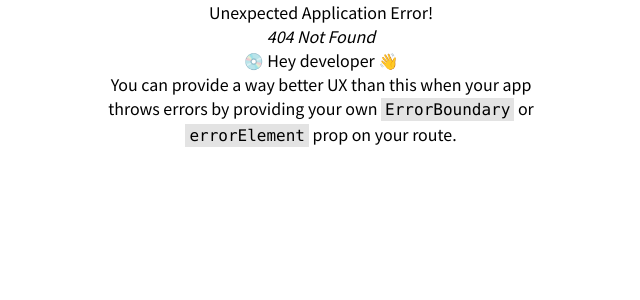
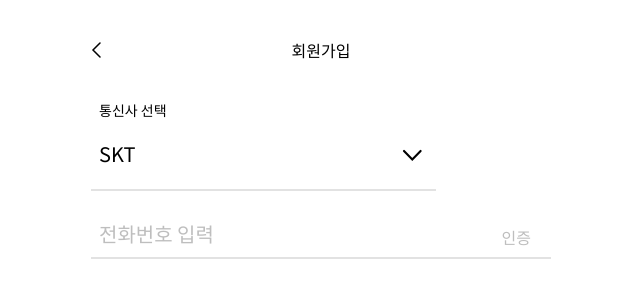
Before and after one commit to manu1307/bokduck-test-fe, a React (Vite) app: page /signup/phone in a window 1280 px wide. Before the commit this address had no page. Shown: the top 300 px of the page, without its empty margins (319-959 px from the left). Built offline with nearby package versions, Linux system fonts and the light colour scheme.

Commit message:
feat : 전화번호 인증 ui 추가

```diff
--- /dev/null
+++ b/src/components/Timer.tsx
@@ -0,0 +1,23 @@
+import { useEffect, useState } from "react";
+
+const secondFormat = (second: number) => {
+  if (second < 10) return `0${second}`;
+  return second;
+};
+function Timer() {
+  const [time, setTime] = useState<number>(180);
+  useEffect(() => {
+    const timer = setInterval(() => {
+      setTime((prev) => prev - 1);
+    }, 1000);
+    if (time <= 0) {
+      alert("인증시간이 초과되었습니다.");
+      clearInterval(timer);
+    }
+    return () => clearInterval(timer);
+  }, [time]);
+
+  return <div>{`${Math.floor(time / 60)} : ${secondFormat(time % 60)} `}</div>;
+}
+
+export default Timer;
--- a/src/main.tsx
+++ b/src/main.tsx
@@ -6,6 +6,7 @@ import { RouterProvider, createBrowserRouter } from "react-router-dom";
 import Login from "./pages/Login.tsx";
 import SignUp from "./pages/signup/SignUp.tsx";
 import RootSU from "./pages/signup/RootSU.tsx";
+import Verify from "./pages/signup/Verify.tsx";
 
 const router = createBrowserRouter([
   { path: "/", element: <App /> },
@@ -13,7 +14,10 @@ const router = createBrowserRouter([
   {
     path: "/signup",
     element: <RootSU />,
-    children: [{ path: "/signup/info", element: <SignUp /> }],
+    children: [
+      { path: "/signup/info", element: <SignUp /> },
+      { path: "/signup/phone", element: <Verify /> },
+    ],
   },
 ]);
 
--- /dev/null
+++ b/src/pages/signup/Verify.tsx
@@ -0,0 +1,107 @@
+import { ChangeEvent, useState } from "react";
+import { ReactComponent as Arrow } from "../../assets/under-arrow.svg";
+import Timer from "../../components/Timer";
+
+type Telecom = "SKT" | "KT" | "LGU+";
+function Verify() {
+  const [telecom, setTelecom] = useState<Telecom>("SKT");
+  const [phoneNum, setPhoneNum] = useState<string>("");
+  const [verificationCode, setVerificationCode] = useState<string>("");
+
+  const [dropDownOpen, setDropDownOpen] = useState<boolean>(false);
+  const [verifyActivate, setVerifyActivate] = useState<boolean>(false);
+  const [sendVerification, setSendVerification] = useState<boolean>(false);
+  const [verified, setVerified] = useState<boolean>(false);
+
+  const handleDropDown = (telecom: Telecom) => {
+    setTelecom(telecom);
+    setDropDownOpen(false);
+  };
+
+  const handlePhoneInput = (event: ChangeEvent<HTMLInputElement>) => {
+    const targetNum = event.target.value;
+    if (targetNum.length >= 11) setVerifyActivate(true);
+    setPhoneNum(targetNum.replace(/[^0-9]/g, "").replace(/^(\d{3})(\d{4})(\d{4})$/, `$1-$2-$3`));
+  };
+  const handleCodeInput = (event: ChangeEvent<HTMLInputElement>) => {
+    if (event.target.value.length >= 4) {
+      setVerified(true);
+    }
+    setVerificationCode(event.target.value);
+  };
+  const startVerification = () => {
+    setSendVerification(true);
+  };
+
+  return (
+    <div>
+      <div className="flex flex-col items-start">
+        <div className="text-[14px] font-normal ml-[8px] mb-[10px]">통신사 선택</div>
+        <div className="relative w-3/4">
+          <div
+            className={` w-full border-b-2 h-[60px] text-[20px] p-[8px] text-left pr-[60px] border-[#E2E2E2] focus:border-blue focus:outline-none`}
+          >
+            {telecom}
+          </div>
+          <button
+            className="absolute right-[14px] top-[18px]"
+            onClick={() => setDropDownOpen((prev) => !prev)}
+          >
+            <Arrow />
+          </button>
+          {dropDownOpen && (
+            <div className="z-10 bg-white absolute flex flex-col gap-[10px] w-full py-[8px] border-[1px] border-t-0 border-[#E2E2E2] rounded-b-lg">
+              <div onClick={() => handleDropDown("SKT")}>SKT</div>
+              <div onClick={() => handleDropDown("KT")}>KT</div>
+              <div onClick={() => handleDropDown("LGU+")}>LGU+</div>
+            </div>
+          )}
+        </div>
+      </div>
+      <div className="relative w-full mt-[20px]">
+        <input
+          className={`w-full border-b-2 text-[20px] p-[8px] pr-[60px] border-[#E2E2E2] focus:border-blue focus:outline-none  placeholder:text-[#BEBEBE] placeholder:tracking-[0]`}
+          placeholder="전화번호 입력"
+          type="tel"
+          onChange={handlePhoneInput}
+          value={phoneNum}
+          required
+          maxLength={11}
+        />
+        <button
+          disabled={verifyActivate ? false : true}
+          className={`absolute right-[10px] top-[10px] text-[16px] py-[4px] px-[10px] ${
+            verifyActivate ? "text-black  " : "text-[#BEBEBE]"
+          } `}
+          onClick={startVerification}
+        >
+          인증
+        </button>
+      </div>
+      {sendVerification && (
+        <div>
+          <div className="relative w-full mt-[20px]">
+            <input
+              className={` w-full border-b-2 text-[20px] p-[6px] pr-[60px] border-[#E2E2E2] focus:border-blue focus:outline-none tracking-[10px]  placeholder:text-[#BEBEBE] placeholder:tracking-[0] `}
+              placeholder="인증번호 입력"
+              type="password"
+              value={verificationCode}
+              onChange={handleCodeInput}
+              maxLength={4}
+            />
+            <button className="absolute right-[14px] top-[18px]">
+              <Timer />
+            </button>
+          </div>
+        </div>
+      )}
+      {verified && (
+        <div className="absolute bottom-0 left-0 w-full h-[80px] flex items-center justify-center text-[20px] font-bold pb-5 text-white  bg-blue">
+          <button>다음</button>
+        </div>
+      )}
+    </div>
+  );
+}
+
+export default Verify;
```
Also changed, not shown: src/assets/under-arrow.svg (added).
